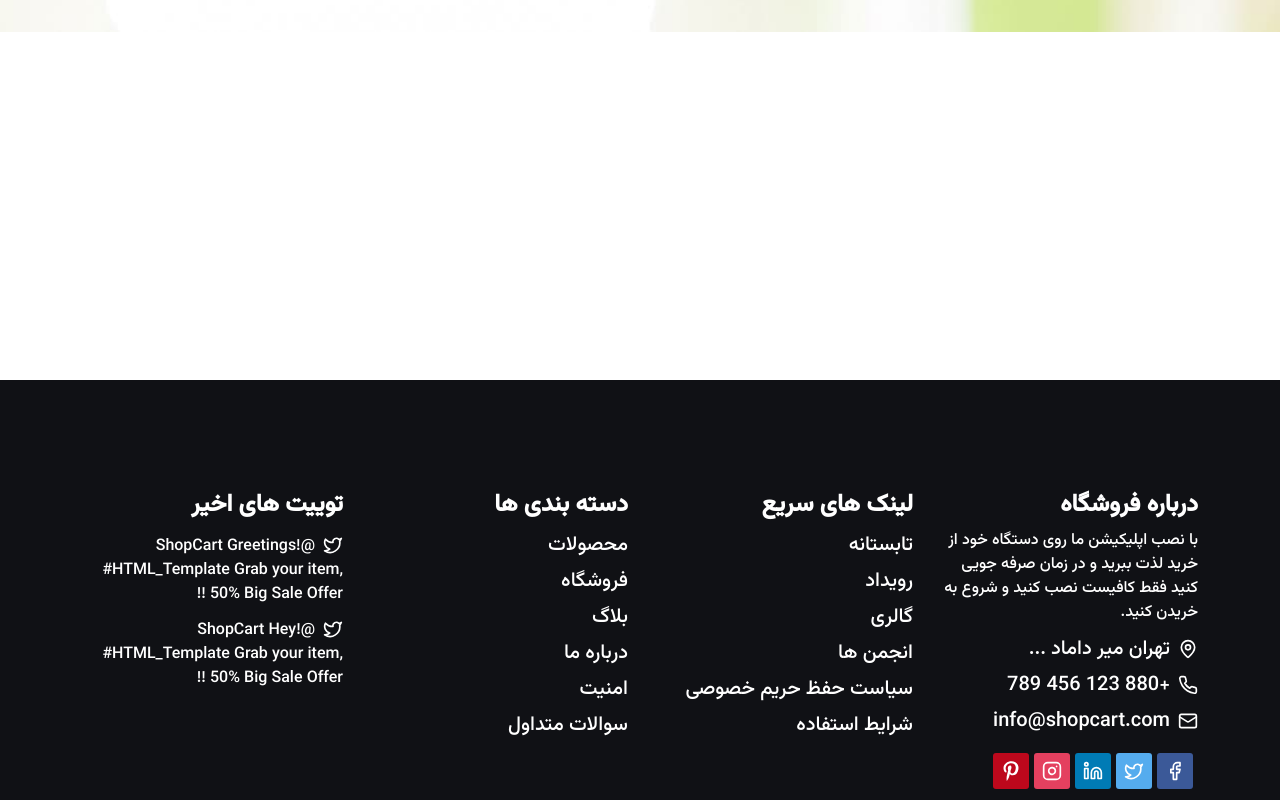
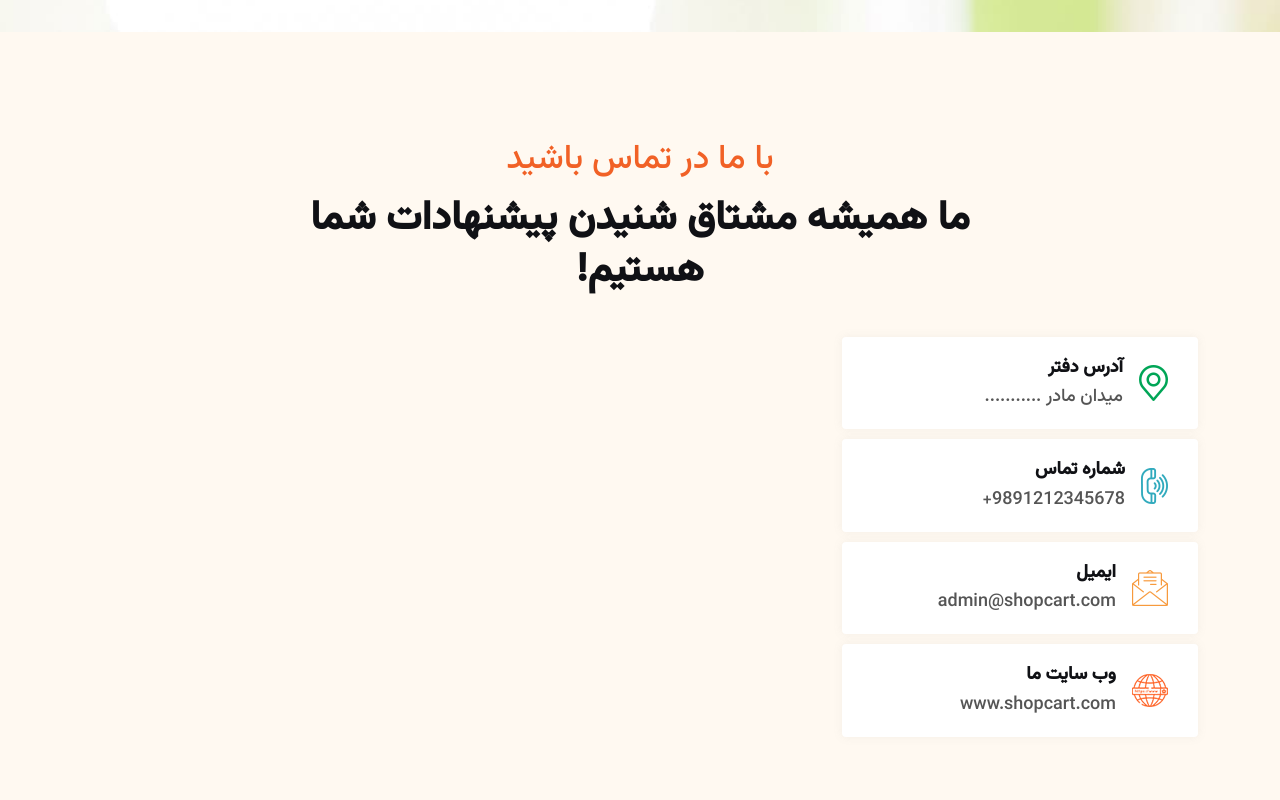
Before and after one commit to Hossein1371za/onlineshopping-vite-react-reactbootstrap, a React (Vite) app: page /contact in a window 1280 px wide. Shown: the part 420-1220 px from the top of the page. Built offline with nearby package versions, Linux system fonts and the light colour scheme.

Commit message:
contact section

```diff
--- a/src/contactPage/Contact.jsx
+++ b/src/contactPage/Contact.jsx
@@ -19,7 +19,7 @@ const contactList = [
     imgUrl: "/src/assets/images/icon/02.png",
     imgAlt: "contact icon",
     title: "شماره تماس",
-    desc: "+22698 745 632,02 982 745",
+    desc: "9891212345678+",
   },
   {
     imgUrl: "/src/assets/images/icon/03.png",
@@ -39,6 +39,33 @@ const Contact = () => {
   return (
     <div>
       <PageHeader title={"با ما در تماس باشید"} curPage={"ارتباط با ما"} />
+      <div className="map-address-section padding-tb section-bg">
+        <div className="container">
+          <div className="section-header text-center">
+            <span className="subtitle">{subTitle}</span>
+            <h2 className="title">{title}</h2>
+          </div>
+          <div className="section-wrapper">
+            <div className="row flex-row">
+              <div className="col-xl-4 col-lg-5 col-12">
+                <div className="contact-wrapper">
+                  {contactList.map((item, i) => (
+                    <div key={i} className="contact-item">
+                      <div className="contact-thumb">
+                        <img src={item.imgUrl} alt="" />
+                      </div>
+                      <div className="contact-content">
+                        <h6 className="me-3 title">{item.title}</h6>
+                        <p className="me-3">{item.desc}</p>
+                      </div>
+                    </div>
+                  ))}
+                </div>
+              </div>
+            </div>
+          </div>
+        </div>
+      </div>
     </div>
   );
 };
```
